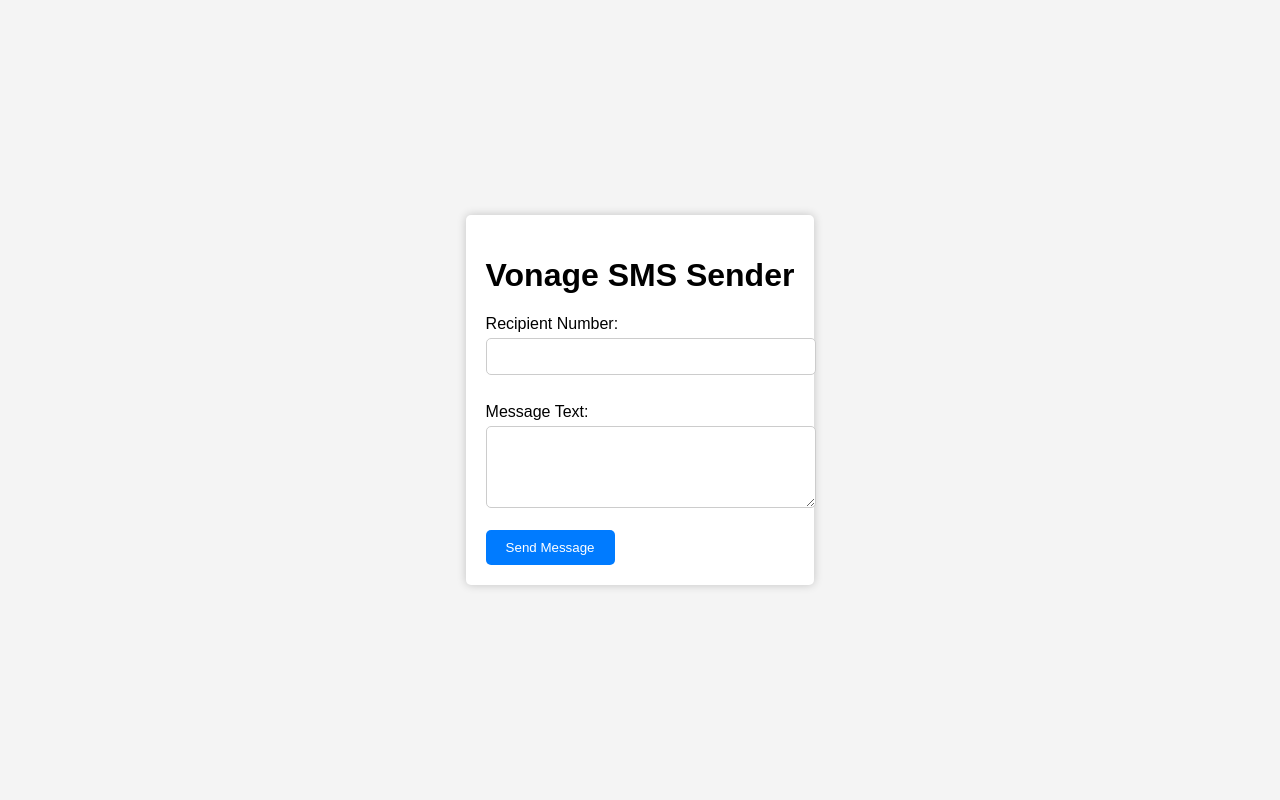
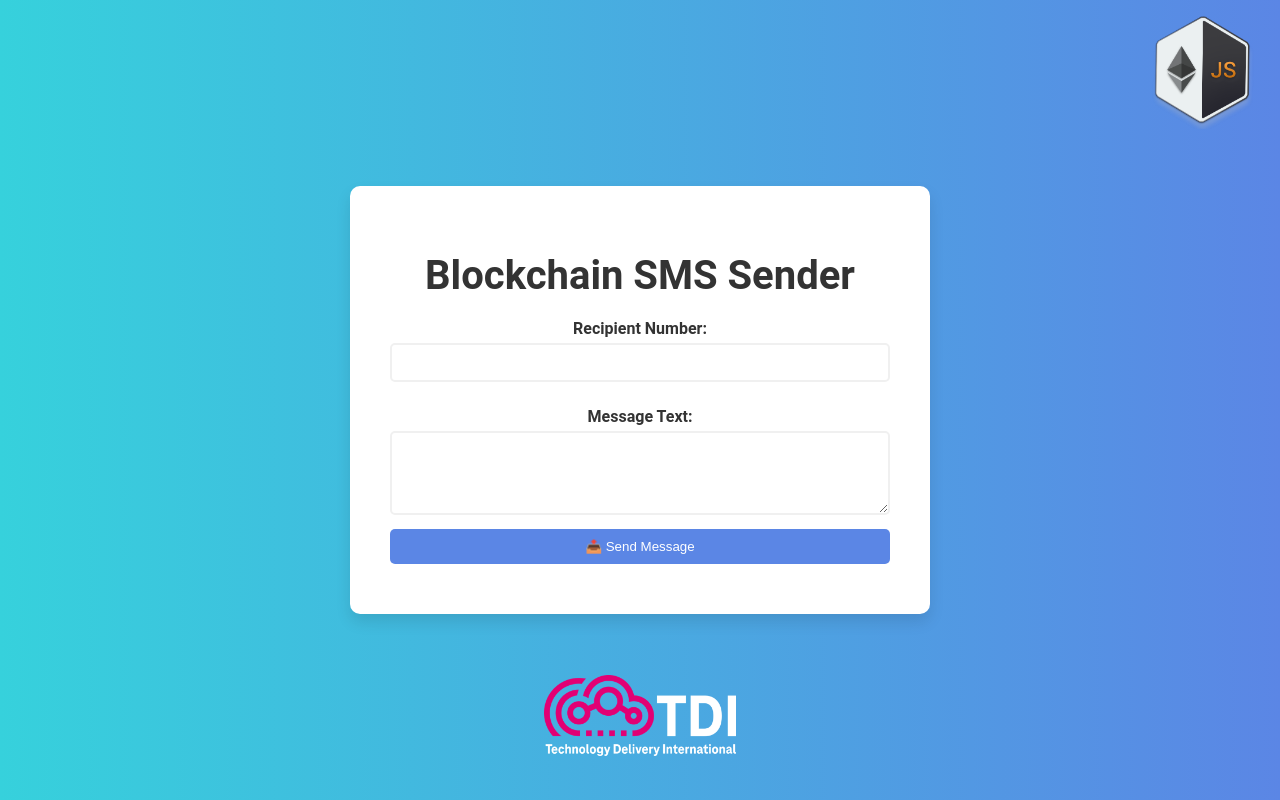
Before and after one commit to dimoz29/sms_Nodejs, a website: page index.html in a window 1280 px wide. Drawn offline with Linux system fonts and the light colour scheme.

Commit message:
updated with app.css and public structure

```diff
--- a/index.html
+++ b/index.html
@@ -1,74 +1,33 @@
 <!DOCTYPE html>
-<html>
+<html lang="en">
 <head>
     <meta charset="UTF-8">
     <meta name="viewport" content="width=device-width, initial-scale=1.0">
-    <title>Vonage SMS</title>
-    <style>
-        body {
-            font-family: Arial, sans-serif;
-            background-color: #f4f4f4;
-            margin: 0;
-            padding: 0;
-            display: flex;
-            justify-content: center;
-            align-items: center;
-            height: 100vh;
-        }
+    <title>Blockchain Guild SMS</title>
+    <link rel="stylesheet" href="app.css">
+    <link rel="icon" href="Picture 1_result.ico" type="image/x-icon">
+</head>
 
-        .container {
-            background-color: #fff;
-            padding: 20px;
-            border-radius: 5px;
-            box-shadow: 0 0 10px rgba(0, 0, 0, 0.2);
-        }
+<body>
+    <div class="eth-logo-container">
+        <a href="https://sepolia.etherscan.io/address/0xb5364e95bac807f262744dedd87bbf5b70504855" target="_blank" rel="noopener noreferrer">
+            <img src="/ethJstransparent.png" alt="Ethereum" class="eth-logo">
+        </a>
+    </div>
 
-        h1 {
-            text-align: center;
-        }
-
-        label {
-            display: block;
-            margin-top: 10px;
-        }
-
-        input[type="text"],
-        textarea {
-            width: 100%;
-            padding: 10px;
-            margin-top: 5px;
-            border: 1px solid #ccc;
-            border-radius: 5px;
-        }
-
-        input[type="submit"] {
-            background-color: #007bff;
-            color: #fff;
-            border: none;
-            padding: 10px 20px;
-            border-radius: 5px;
-            cursor: pointer;
-        }
-
-        input[type="submit"]:hover {
-            background-color: #0056b3;
-        }
-    </style>
-</head>
-<body>
     <div class="container">
-        <h1>Vonage SMS Sender</h1>
+        <h1>Blockchain SMS Sender</h1>
         <form method="POST" action="/send-sms">
             <label for="recipient_number">Recipient Number:</label>
             <input type="text" name="recipient_number" required>
-            <br><br>
-
             <label for="message_text">Message Text:</label>
             <textarea name="message_text" rows="4" required></textarea>
-            <br><br>
+            <input type="submit" value="📤 Send Message">
+        </form>
+    </div>
 
-            <input type="submit" value="Send Message">
-        </form>
+    <div class="logo-container">
+        <img src="/tdilog.png" alt="TDI Logo" class="tdi-logo">
     </div>
 </body>
 </html>
--- /dev/null
+++ b/public/app.css
@@ -0,0 +1,118 @@
+body {
+    font-family: 'Roboto', sans-serif;
+    background: linear-gradient(to right, #36d1dc, #5b86e5);
+    margin: 0;
+    padding: 0;
+    display: flex;
+    justify-content: center;
+    align-items: center;
+    height: 100vh;
+    color: #333;
+    transition: all 0.3s ease;
+}
+
+.logo-container,
+.eth-logo-container {
+    position: absolute;
+    z-index: 1000;
+    transition: all 0.3s ease;
+}
+
+.logo-container {
+    bottom: 5vh;
+    left: 50%;
+    transform: translateX(-50%);
+}
+
+.eth-logo-container {
+    top: 2vh;
+    right: 2vw;
+}
+
+.tdi-logo {
+    width: 15vw;
+    transition: width 0.1s ease;
+}
+
+.eth-logo {
+    width: 8vw;
+    transition: width 0.1s ease;
+}
+
+.container {
+    background-color: #fff;
+    padding: 40px;
+    border-radius: 10px;
+    box-shadow: 0px 8px 15px rgba(0, 0, 0, 0.1);
+    max-width: 500px;
+    width: 50vw;
+    text-align: center;
+    position: relative;
+    z-index: 1;
+    transition: all 0.1s ease;
+}
+
+h1 {
+    margin-bottom: 20px;
+    font-size: 2.5em;
+}
+
+label {
+    display: block;
+    margin: 15px 0 5px;
+    font-weight: bold;
+}
+
+input[type="text"],
+textarea,
+input[type="submit"] {
+    width: 100%;
+    padding: 10px;
+    margin-bottom: 10px;
+    border: none;
+    border-radius: 5px;
+    box-sizing: border-box;
+    transition: all 0.3s ease;
+}
+
+input[type="text"],
+textarea {
+    border: 2px solid #f0f0f0;
+}
+
+input[type="text"]:focus,
+textarea:focus {
+    border-color: #5b86e5;
+    outline: none;
+}
+
+input[type="submit"] {
+    background-color: #5b86e5;
+    color: #fff;
+    cursor: pointer;
+    transition: background-color 0.3s ease;
+}
+
+input[type="submit"]:hover {
+    background-color: #36d1dc;
+}
+
+/* Media queries to optimize the display for smaller screens */
+@media (max-width: 768px) {
+    .tdi-logo {
+        width: 30vw;
+    }
+
+    .eth-logo {
+        width: 15vw;
+    }
+
+    .container {
+        width: 80vw;
+        padding: 20px;
+    }
+
+    h1 {
+        font-size: 2em;
+    }
+}
--- a/server.js
+++ b/server.js
@@ -10,6 +10,8 @@
 
 app.use(bodyParser.urlencoded({ extended: false }));
 app.use(bodyParser.json());
+app.use(express.static('public'));
+
 
 app.get('/', (req, res) => {
   res.sendFile(__dirname + '/index.html');
```
Also changed, not shown: public/6250754.png (added), public/Picture 1.png (added), public/Picture 1_result.ico (added), public/ethJs.png (added), public/ethJstransparent.png (added), public/favicon2.png (added), public/tdilog.png (added), 1 other file.
